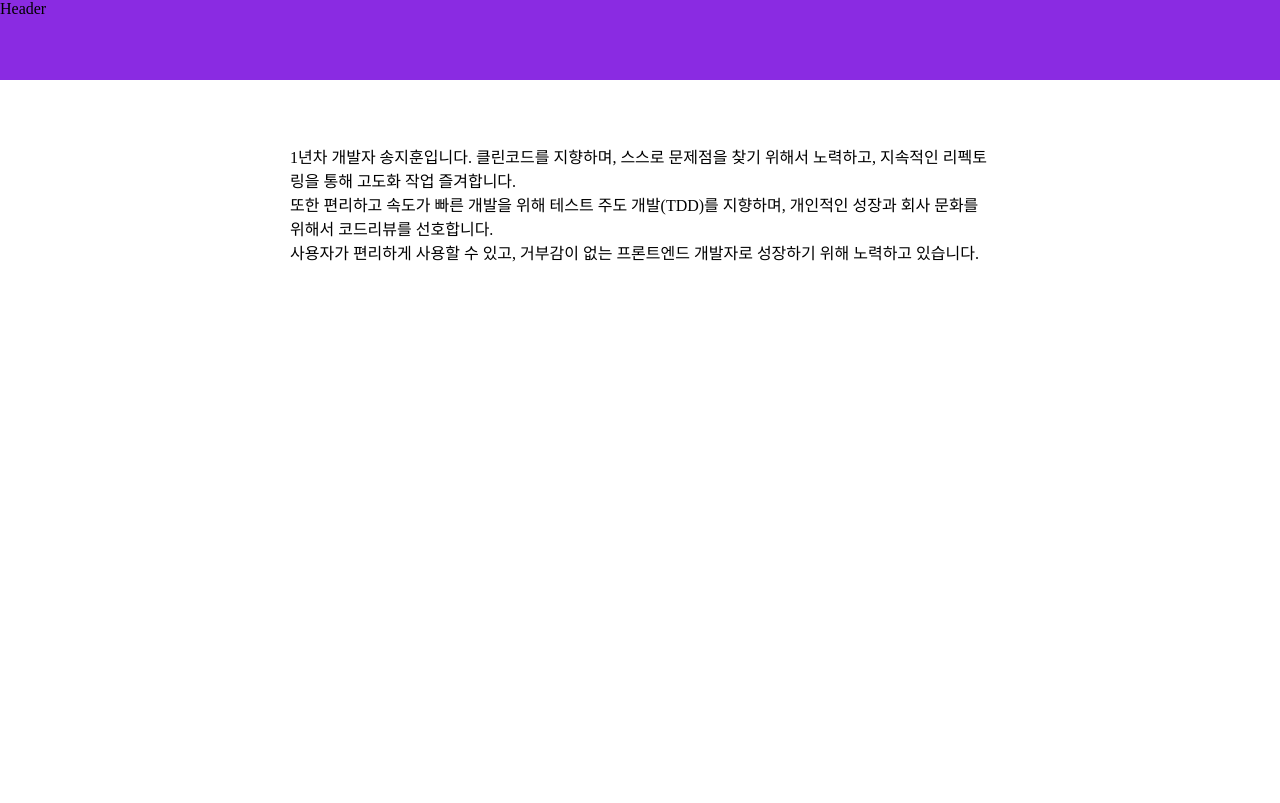
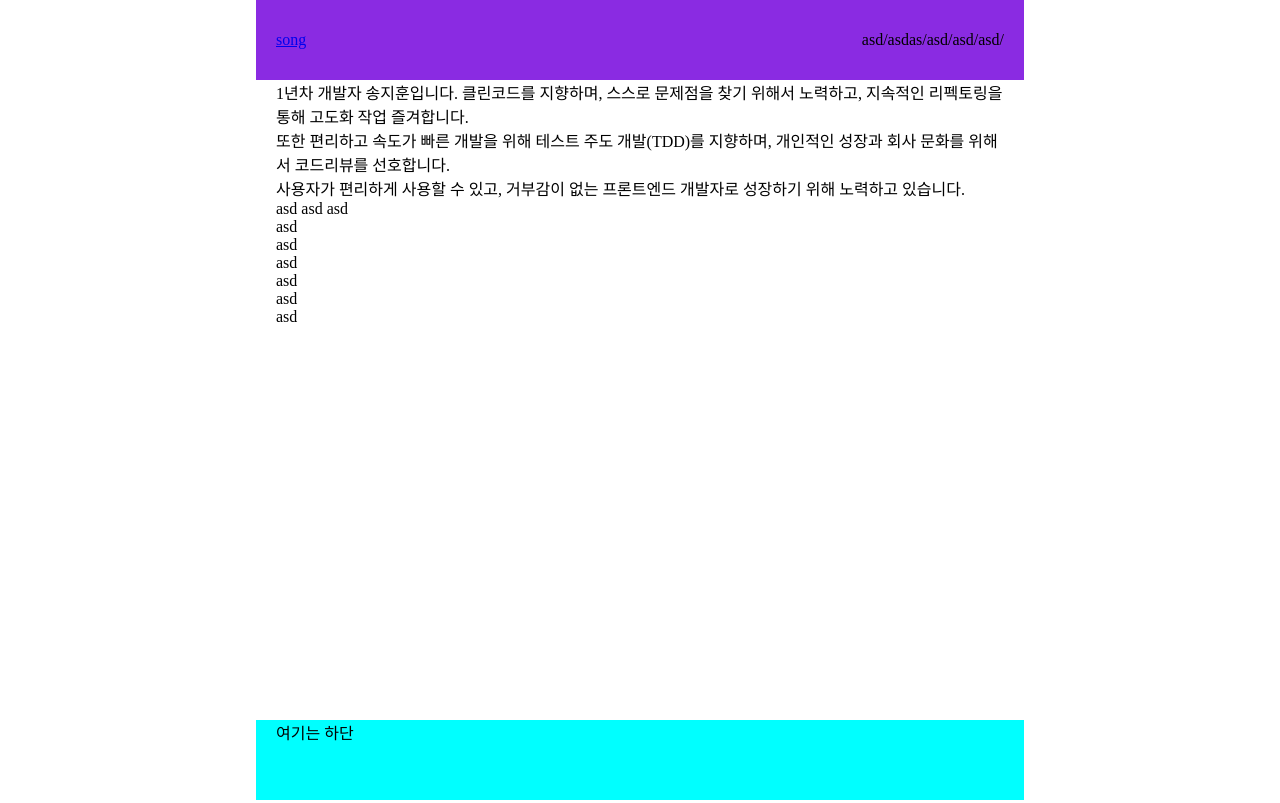
Before and after one commit to ssongJiHun/ssongJiHun.github.io, a Gatsby site: page /about in a window 1280 px wide. Shown: the top 803 px of the page. Built offline with nearby package versions, Linux system fonts and the light colour scheme; Gatsby itself is replaced by a stand-in of ours.

Commit message:
yarn zero install

```diff
--- a/src/component/commonLayout/header.jsx
+++ b/src/component/commonLayout/header.jsx
@@ -1,9 +1,17 @@
 import React from "react";
 
-const Header = () =>{
-    return(
-        <header className="blog-header">
-            Header
+import { Link } from 'gatsby';
+
+const Header = () => {
+    return (
+        <header className="blog-header-wrapper">
+            <div className="font-selection">
+                <Link to="/">song</Link>
+            </div>
+            <div className="blog-header-menu">
+                asd/asdas/asd/asd/asd/
+
+            </div>
         </header>
     )
 }
--- a/src/component/commonLayout/layout.jsx
+++ b/src/component/commonLayout/layout.jsx
@@ -5,9 +5,9 @@
 
 const Layout = ({ children }) => {
     return (
-        <div className="blog-layout">
+        <div className="blog-wrapper">
             <Header />
-            <main className="blog-main">
+            <main className="blog-content-wrapper">
                 {children}
             </main>
             <Footer />
--- a/src/pages/about/about.md
+++ b/src/pages/about/about.md
@@ -8,3 +8,20 @@
 또한 편리하고 속도가 빠른 개발을 위해 테스트 주도 개발(TDD)를 지향하며, 개인적인 성장과 회사 문화를 위해서 코드리뷰를 선호합니다.
 
 사용자가 편리하게 사용할 수 있고, 거부감이 없는 프론트엔드 개발자로 성장하기 위해 노력하고 있습니다.
+
+asd
+asd
+asd
+
+
+asd
+
+asd
+
+asd
+
+asd
+
+asd
+
+asd
--- a/src/pages/index.jsx
+++ b/src/pages/index.jsx
@@ -18,7 +18,6 @@
     html
     frontmatter {
       title
-      home
     }
   }
 }
--- a/styles.css
+++ b/styles.css
@@ -1,16 +1,37 @@
-html,
-body,
-#gatsby-focus-wrapper,
-#___gatsby {
+html, body, #gatsby-focus-wrapper, #___gatsby {
     width: 100%;
     height: 100%;
     margin: 0;
     padding: 0;
 }
 
+ul, h1, h2, h3, p {
+    margin: 0px
+}
 
-.blog-layout {
+/* font */
+.font-selection {
+
+}
+
+/* ipone SE */
+.blog-wrapper {
+    width: 60%;
     height: 100%;
+    min-width: 375px;
+    margin: 0 auto;
+}
+
+.blog-header-wrapper, .blog-content-wrapper, .blog-footer {
+    padding: 0 20px;
+}
+
+.blog-header-wrapper {
+    display: flex;
+    justify-content: space-between;
+    align-items: center;
+    height: 10%;
+    background-color: blueviolet;
 }
 
 .blog-header {
@@ -18,25 +39,11 @@
     background-color: blueviolet;
 }
 
-.blog-main {
-    min-height: calc(100% - 10%);
-    margin: 5% 0;
-}
-
-.blog-main .md-container {
-    width: 50%;
-    min-width: 700px;
-    margin: 0 auto;
-}
-
 .blog-footer {
+    height: 10%;
     background-color: aqua;
 }
 
-ul,
-h1,
-h2,
-h3,
-p {
-    margin: 0px
+.blog-content-wrapper {
+    min-height: calc(100% - 20%);
 }
```
Also changed, not shown: 2 other files.
